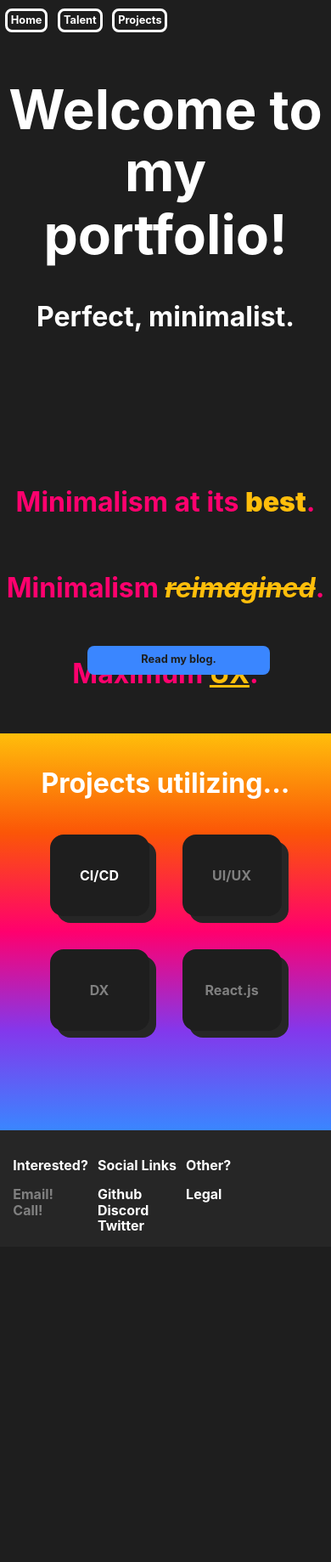
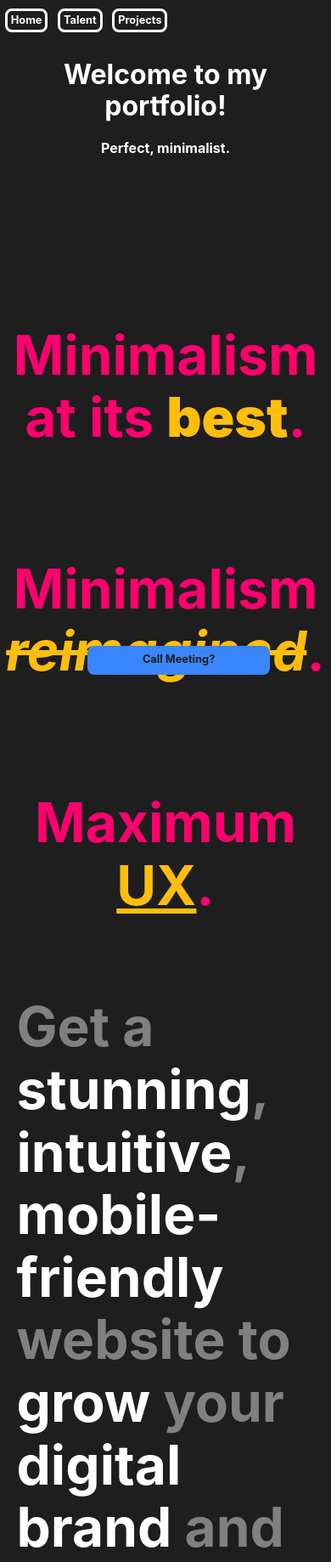
Before and after one commit to SamimiesGames/SamimiesGames.github.io, a website built with Parcel: page index.html in a window 390 px wide. Shown: the top 1838 px of the page at 85% size. Before the commit the page ends 1467 px from the top, so only its background shows below. Built offline with nearby package versions, Linux system fonts and the light colour scheme.

```diff
--- a/index.html
+++ b/index.html
@@ -37,6 +37,7 @@
 
   <link rel="stylesheet" href="css/normalize.css">
   <link rel="stylesheet" href="css/main.css">
+  <link rel="stylesheet" href="css/blog/elements/index.css">
 </head>
 
 <body>
@@ -44,17 +45,25 @@
     <a class="concise-nav-button" href="#">Home</a>
     <a class="concise-nav-button" href="#talent">Talent</a>
     <a class="concise-nav-button" href="#projects">Projects</a>
-    <a class="concise-nav-button bubble bound-mobile-fallback right-bound" href="blogs">Read my blog.</a>
+    <a class="concise-nav-button bubble bound-mobile-fallback right-bound txt-xs">Call Meeting?</a>
   </header>
   <main>
     <section class="hero-banner">
-      <h1 class="hero-banner-title">Welcome to my portfolio!</h1>
-      <p class="hero-banner-quote">Perfect, minimalist.</p>
+      <h1 class="txt-lg">Welcome to my portfolio!</h1>
+      <p class="hero-banner-quote txt-sm">Perfect, minimalist.</p>
     </section>
-    <section id="talent" class="talent">
+    <section id="talent" class="talent txt-xl">
       <p>Minimalism at its <b>best</b>.</p>
       <p>Minimalism <s><i>reimagined</i></s>.</p>
       <p>Maximum <u>UX</u>.</p>
+    </section>
+    <section class="article txt-md">
+      <div class="txt-faint txt-xl">
+        Get a <span class="txt-normal">stunning</span>, <span class="txt-normal">intuitive</span>,
+        <span class="txt-normal">mobile-friendly</span> website to <span class="txt-normal">grow</span>
+        your <span class="txt-normal">digital brand</span> and beyond. It's <span class="txt-normal">hassle free</span>.
+        Let <span class="txt-normal">us</span> handle the hard parts.
+      </div>
     </section>
     <section id="projects" class="projects">
       <h1 class="txt-lg text-center flex-fill">Projects utilizing...</h1>
@@ -72,7 +81,7 @@
       </div>
     </section>
   </main>
-  <footer class="footer-concise txt-sm">
+  <footer class="footer-concise txt-xs">
     <div class="footer-concise-column">
       <p class="footer-concise-title">Interested?</p>
       <a class="footer-concise-button" data-disabled="true">Email!</a>
```
